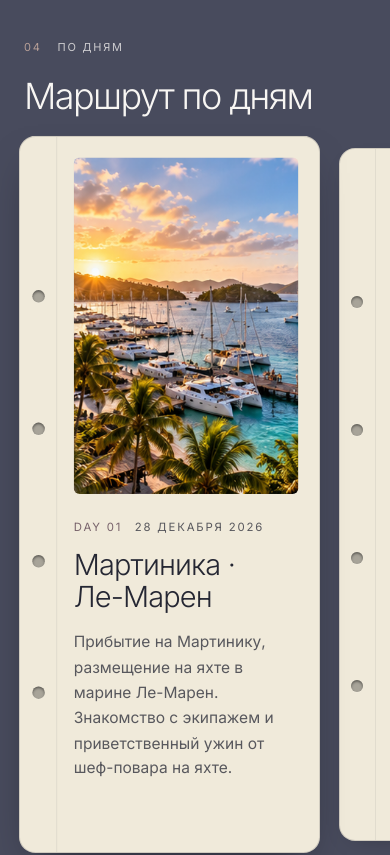
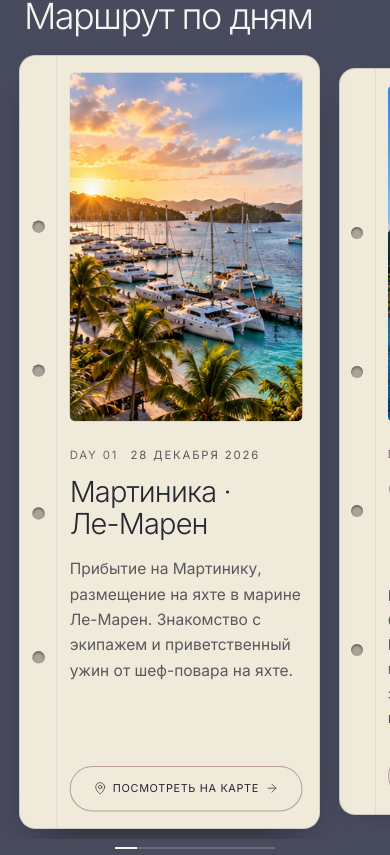
Before and after one commit to RomanVaskin/echo-7v, a Next.js app: page /ru/journeys/caribbean in a window 390 px wide. Shown: the part 2515-3370 px from the top of the page. Built offline with nearby package versions, Linux system fonts and the light colour scheme; no server answers.

Commit message:
Day cards: «View on map» button; route map section on the map's paper colour
Co-Authored-By: Claude Opus 5.5 <noreply@anthropic.com>
Claude-Session: https://claude.ai/code/session_01SRdBNBJy8fbF7w3tHPZFpk

```diff
--- a/app/globals.css
+++ b/app/globals.css
@@ -228,6 +228,12 @@
   color: var(--foreground);
 }
 
+/* Route map section: the sampled paper colour of the map image itself (its edges are a flat
+   #E6E1CE), so the «03 Route map» heading sits on the map's own sheet without a band or a seam */
+.route-map-paper {
+  --background: #e6e1ce;
+}
+
 /* Day markers over the route map image. The button is a generous touch target; the dot inside is
    small, in the dark ink of the map; the selected day grows, turns PANTONE 437 C with a thin ring
    and a soft, slow pulse (no pulse with reduced motion). */
@@ -303,6 +309,91 @@
       0 0 0 3px var(--journal-paper),
       0 0 0 4px var(--button-primary),
       0 0 18px 7px rgb(142 119 127 / 0.5);
+  }
+}
+
+/* «View on map» on the day cards: a thin outlined pill in the dusty pink (4087 C) with graphite text,
+   a map pin and an arrow. Hover tints the pill faintly and nudges the arrow; no fills, no scaling. */
+.day-map-button {
+  display: inline-flex;
+  align-items: center;
+  gap: 0.625rem;
+  max-width: 100%;
+  min-height: 2.75rem;
+  padding: 0.75rem 1.25rem;
+  border: 1px solid var(--brand-light);
+  border-radius: 999px;
+  background-color: transparent;
+  color: var(--brand-text-dark);
+  font-size: 0.75rem;
+  font-weight: 400;
+  line-height: 1;
+  letter-spacing: 0.1em;
+  text-transform: uppercase;
+  white-space: nowrap;
+  cursor: pointer;
+  transition:
+    background-color 220ms ease,
+    border-color 220ms ease;
+  -webkit-tap-highlight-color: transparent;
+}
+.day-map-button__icon,
+.day-map-button__arrow {
+  width: 0.9375rem;
+  height: 0.9375rem;
+  flex-shrink: 0;
+}
+.day-map-button__arrow {
+  transition: transform 220ms ease;
+}
+.day-map-button:hover {
+  background-color: color-mix(in srgb, var(--brand-light) 12%, transparent);
+  border-color: var(--button-primary);
+}
+.day-map-button:hover .day-map-button__arrow {
+  transform: translateX(3px);
+}
+.day-map-button:active {
+  background-color: color-mix(in srgb, var(--brand-light) 22%, transparent);
+  border-color: var(--button-primary-hover);
+}
+.day-map-button:focus-visible {
+  outline: 2px solid var(--button-primary);
+  outline-offset: 3px;
+}
+@media (max-width: 639px) {
+  /* Narrow cards: the pill spans the text column with tighter spacing, so the label stays on one line */
+  .day-map-button {
+    width: 100%;
+    justify-content: center;
+    gap: 0.375rem;
+    padding: 0.75rem 0.625rem;
+    font-size: 0.65625rem;
+    letter-spacing: 0.06em;
+  }
+  .day-map-button__icon,
+  .day-map-button__arrow {
+    width: 0.8125rem;
+    height: 0.8125rem;
+  }
+}
+@media (max-width: 359px) {
+  /* The smallest phones: the pin gives way so the whole label still fits */
+  .day-map-button {
+    font-size: 0.625rem;
+    letter-spacing: 0.05em;
+  }
+  .day-map-button__icon {
+    display: none;
+  }
+}
+@media (prefers-reduced-motion: reduce) {
+  .day-map-button,
+  .day-map-button__arrow {
+    transition: none;
+  }
+  .day-map-button:hover .day-map-button__arrow {
+    transform: none;
   }
 }
 
--- a/components/journey/day-by-day.tsx
+++ b/components/journey/day-by-day.tsx
@@ -2,7 +2,7 @@
 
 import Image from 'next/image'
 import { useEffect, useRef } from 'react'
-import { ImageIcon } from 'lucide-react'
+import { ArrowRight, ImageIcon, MapPin } from 'lucide-react'
 import type { Dictionary } from '@/lib/dictionaries'
 import { Carousel } from '@/components/site/carousel'
 import { routeDays } from '@/lib/caribbean'
@@ -18,7 +18,8 @@ const dayKey = (dayId: number) => `day-${dayId}`
  *
  * Linked to the route map through the shared selected day (route-day-context): the selected card is
  * slightly enlarged, choosing a marker brings its card into view, and a card, the arrows or a
- * settled swipe select a day for the map.
+ * settled swipe select a day for the map. Each card's «View on map» button also takes the page to
+ * the map and its marker.
  */
 export function DayByDay({ dict }: { dict: Dictionary['caribbean']['days'] }) {
   const route = useRouteDay()
@@ -57,7 +58,7 @@ export function DayByDay({ dict }: { dict: Dictionary['caribbean']['days'] }) {
       <Carousel
         // Room above and below the strip so the enlarged card is never clipped (layout unchanged)
         stripClassName="-my-6 py-6"
-        scrollTo={selection && selection.source !== 'card' ? { key: dayKey(selection.dayId), nonce: selection.nonce } : null}
+        scrollTo={selection && selection.source !== 'card' && selection.source !== 'card-map' ? { key: dayKey(selection.dayId), nonce: selection.nonce } : null}
         onSettle={route ? (key) => settle(key) : undefined}
         onStep={route && activeDayId ? (direction) => route.setActiveDayId(Math.min(Math.max(activeDayId + direction, 1), last), 'arrow') : undefined}
         stepState={route && activeDayId ? { prev: activeDayId > 1, next: activeDayId < last } : undefined}
@@ -66,7 +67,7 @@ export function DayByDay({ dict }: { dict: Dictionary['caribbean']['days'] }) {
         nextLabel={dict.next}
         /* Phones: one card and ~15% of the next; tablets: about 1.6 cards; desktop: two and a half up to the
            strip's right edge (its 2.5rem end padding included, hence 100% - 0.5rem) */
-        itemClassName="w-[85%] sm:w-[calc((100%-1.5rem)/1.6)] lg:w-[calc((100%-0.5rem)/2.5)]"
+        itemClassName="w-[88%] min-[360px]:w-[85%] sm:w-[calc((100%-1.5rem)/1.6)] lg:w-[calc((100%-0.5rem)/2.5)]"
         toolbar={
           <div className="flex flex-col gap-5">
             <p className="eyebrow flex items-center gap-4">
@@ -85,13 +86,17 @@ export function DayByDay({ dict }: { dict: Dictionary['caribbean']['days'] }) {
             key: dayKey(dayId),
             node: (
               <article
-                role={route ? 'button' : undefined}
+                // A group, not a button: it holds the «View on map» button. A click (or Enter/Space on the
+                // focused card) selects the day for the map without scrolling the page
+                role={route ? 'group' : undefined}
                 tabIndex={route ? 0 : undefined}
-                aria-pressed={route ? active : undefined}
+                aria-current={route && active ? 'true' : undefined}
                 aria-label={route ? `${dict.day} ${String(dayId).padStart(2, '0')}, ${item.date}: ${item.place}` : undefined}
-                onClick={() => select(dayId)}
+                onClick={(event) => {
+                  if (!(event.target as Element).closest('button')) select(dayId)
+                }}
                 onKeyDown={(event) => {
-                  if (event.key !== 'Enter' && event.key !== ' ') return
+                  if (event.target !== event.currentTarget || (event.key !== 'Enter' && event.key !== ' ')) return
                   event.preventDefault()
                   select(dayId)
                 }}
@@ -111,7 +116,7 @@ export function DayByDay({ dict }: { dict: Dictionary['caribbean']['days'] }) {
                     <span key={hole} className="journal-hole" />
                   ))}
                 </div>
-                <div className="flex min-w-0 flex-1 flex-col p-5 pl-4 md:p-6 md:pl-5">
+                <div className="flex min-w-0 flex-1 flex-col p-4 pl-3 sm:p-5 sm:pl-4 md:p-6 md:pl-5">
                   <div className="relative aspect-[2/3] overflow-hidden rounded-xl bg-foreground/[0.04] sm:aspect-[5/6] lg:aspect-square">
                     {photo ? (
                       <Image
@@ -131,7 +136,7 @@ export function DayByDay({ dict }: { dict: Dictionary['caribbean']['days'] }) {
                     )}
                   </div>
                   {/* Day, date, place and programme; the reserved height keeps the photo at roughly 55–60% of the page */}
-                  <div className="mt-6 flex flex-col sm:min-h-[15rem]">
+                  <div className="mt-6 flex flex-1 flex-col sm:min-h-[15rem]">
                     <p className="eyebrow flex flex-wrap items-baseline gap-x-3 gap-y-1">
                       <span className="text-primary">
                         {dict.day} {String(dayId).padStart(2, '0')}
@@ -142,6 +147,21 @@ export function DayByDay({ dict }: { dict: Dictionary['caribbean']['days'] }) {
                       {item.place}
                     </h3>
                     <p className="mt-4 text-[0.9375rem] leading-relaxed text-muted-foreground">{item.text}</p>
+                    {/* Pinned to the bottom, so all nine buttons sit on one line whatever the text length */}
+                    {route && (
+                      <div className="mt-auto pt-6">
+                      <button
+                        type="button"
+                        className="day-map-button"
+                        aria-label={dict.showOnMapLabel.replace('{day}', String(dayId))}
+                        onClick={() => route.setActiveDayId(dayId, 'card-map')}
+                      >
+                        <MapPin aria-hidden="true" className="day-map-button__icon" strokeWidth={1.25} />
+                        <span>{dict.showOnMap}</span>
+                        <ArrowRight aria-hidden="true" className="day-map-button__arrow" strokeWidth={1.25} />
+                      </button>
+                      </div>
+                    )}
                   </div>
                 </div>
               </article>
--- a/components/journey/route-map-markers.tsx
+++ b/components/journey/route-map-markers.tsx
@@ -1,6 +1,7 @@
 'use client'
 
 import type { Dictionary } from '@/lib/dictionaries'
+import { useEffect, useRef } from 'react'
 import { routeDays, routeMapPoints } from '@/lib/caribbean'
 import { cn } from '@/lib/utils'
 import { useRouteDay } from './route-day-context'
@@ -9,14 +10,35 @@ import { useRouteDay } from './route-day-context'
 /**
  * Clickable day markers laid over the route map image, on its printed anchorages. Each marker
  * carries a day (dayId); the selected one is larger, in the accent colour, with a thin ring and a
- * soft pulse. Choosing a marker selects the day and brings its card into view.
+ * soft pulse. Choosing a marker selects the day and brings its card into view; a card's «View on
+ * map» button brings the page here.
  */
 export function RouteMapMarkers({ days, label }: { days: Dictionary['caribbean']['days']; label: string }) {
   const route = useRouteDay()
+  const layer = useRef<HTMLDivElement>(null)
+  const selection = route?.selection
+
+  // «View on map» on a card: scroll smoothly to the map section, its heading at the top, unless the
+  // selected marker would then be off screen (tall map on wide screens), then centre the marker
+  useEffect(() => {
+    if (selection?.source !== 'card-map' || !layer.current) return
+    const section = layer.current.closest('section') ?? layer.current
+    const marker = layer.current.querySelector(`[data-day="${selection.dayId}"]`)
+    const gap = 16
+    let top = section.getBoundingClientRect().top + window.scrollY - gap
+    if (marker) {
+      const box = marker.getBoundingClientRect()
+      const markerY = box.top + window.scrollY + box.height / 2
+      if (markerY - top > window.innerHeight - 64) top = markerY - window.innerHeight / 2
+    }
+    const reduce = window.matchMedia('(prefers-reduced-motion: reduce)').matches
+    window.scrollTo({ top: Math.max(top, 0), behavior: reduce ? 'auto' : 'smooth' })
+  }, [selection])
+
   if (!route) return null
 
   return (
-    <div className="route-markers absolute inset-0" role="group" aria-label={label}>
+    <div ref={layer} className="route-markers absolute inset-0" role="group" aria-label={label}>
       {routeDays.map(({ dayId, mapPoint }, i) => {
         const point = routeMapPoints[mapPoint]
         const sameStop = routeDays.filter((d) => d.mapPoint === mapPoint)
@@ -28,6 +50,7 @@ export function RouteMapMarkers({ days, label }: { days: Dictionary['caribbean']
         return (
           <button
             key={dayId}
+            data-day={dayId}
             type="button"
             aria-pressed={active}
             aria-label={`${days.day} ${String(dayId).padStart(2, '0')}, ${item.date}: ${item.place}`}
--- a/components/journey/route-map.tsx
+++ b/components/journey/route-map.tsx
@@ -39,14 +39,15 @@ export function RouteMap({
     ))
 
   return (
-    <section aria-labelledby="map-title" className="theme-light py-16 lg:py-24">
+    <section aria-labelledby="map-title" className="theme-light route-map-paper pt-12 lg:pt-16">
       <div className="mx-auto max-w-7xl px-6 lg:px-10">
         <h2 id="map-title" className="eyebrow mb-8 flex items-center gap-4">
           <span className="text-foreground">03</span>
           <span>{dict.label}</span>
         </h2>
       </div>
-      {/* The map runs edge to edge across the page */}
+      {/* The map runs edge to edge across the page; the section shares its paper colour, so heading and
+          map read as one sheet with no seam */}
       {content}
     </section>
   )
--- a/lib/dictionaries/en.ts
+++ b/lib/dictionaries/en.ts
@@ -423,6 +423,8 @@ export const en = {
       carouselLabel: 'Route by day',
       day: 'Day',
       photoPlaceholder: 'Photo coming soon',
+      showOnMap: 'View on map',
+      showOnMapLabel: 'View day {day} on the route map',
       previous: 'Previous',
       next: 'Next',
       // Programme «Новогодние Карибы — маршрут 10 дней»: nine sailing days; disembarkation on the morning of 7 January
--- a/lib/dictionaries/ru.ts
+++ b/lib/dictionaries/ru.ts
@@ -423,6 +423,8 @@ export const ru: Dictionary = {
       carouselLabel: 'Маршрут по дням',
       day: 'Day',
       photoPlaceholder: 'Фото появится позже',
+      showOnMap: 'Посмотреть на карте',
+      showOnMapLabel: 'Посмотреть день {day} на карте маршрута',
       previous: 'Назад',
       next: 'Вперёд',
       // Programme «Новогодние Карибы — маршрут 10 дней»: nine sailing days; disembarkation on the morning of 7 January
```
Also changed, not shown: components/journey/route-day-context.tsx (+4 -3 lines).
